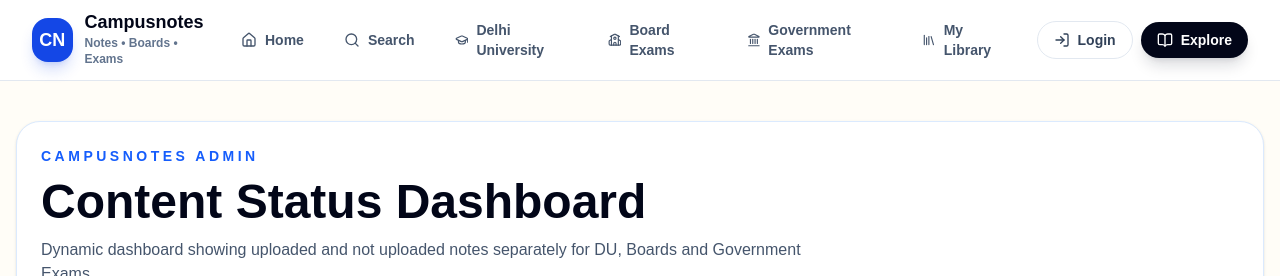
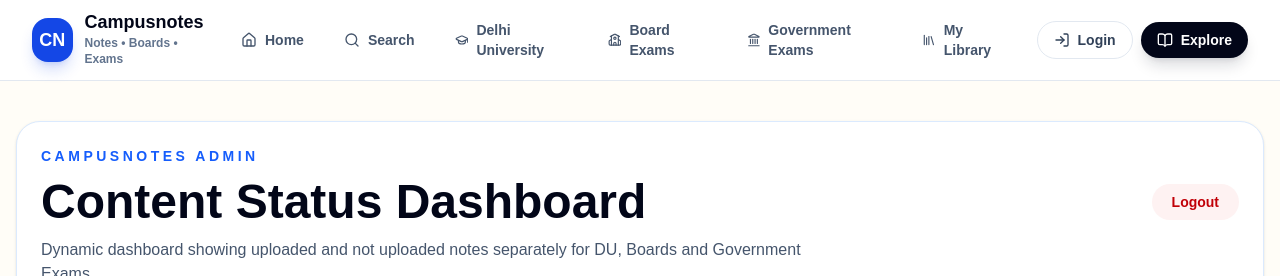
Before and after one commit to skmr68022-bot/campusnotes, a Next.js app in the folder campusnote/: page /admin/content in a window 1280 px wide. Shown: the top 276 px of the page. Built offline with nearby package versions, Linux system fonts and the light colour scheme.

Commit message:
Add admin logout button

```diff
--- a/campusnote/app/admin/content/page.tsx
+++ b/campusnote/app/admin/content/page.tsx
@@ -60,9 +60,20 @@
             Campusnotes Admin
           </p>
 
-          <h1 className="mt-3 text-3xl font-black text-slate-950 md:text-5xl">
-            Content Status Dashboard
-          </h1>
+          <div className="mt-3 flex flex-col gap-4 md:flex-row md:items-center md:justify-between">
+  <h1 className="text-3xl font-black text-slate-950 md:text-5xl">
+    Content Status Dashboard
+  </h1>
+
+ <form action="/api/admin-logout" method="POST">
+  <button
+    type="submit"
+    className="rounded-full bg-red-50 px-5 py-2 text-sm font-black text-red-700 transition hover:bg-red-100"
+  >
+    Logout
+  </button>
+</form>
+</div>
 
           <p className="mt-3 max-w-3xl text-slate-600">
             Dynamic dashboard showing uploaded and not uploaded notes separately
--- /dev/null
+++ b/campusnote/app/api/admin-logout/route.ts
@@ -0,0 +1,17 @@
+import { NextResponse } from "next/server";
+
+export async function POST(request: Request) {
+  const response = NextResponse.redirect(new URL("/admin/login", request.url), {
+    status: 303,
+  });
+
+  response.cookies.set("campusnotes_admin", "", {
+    httpOnly: true,
+    sameSite: "lax",
+    secure: process.env.NODE_ENV === "production",
+    path: "/",
+    maxAge: 0,
+  });
+
+  return response;
+}
```
